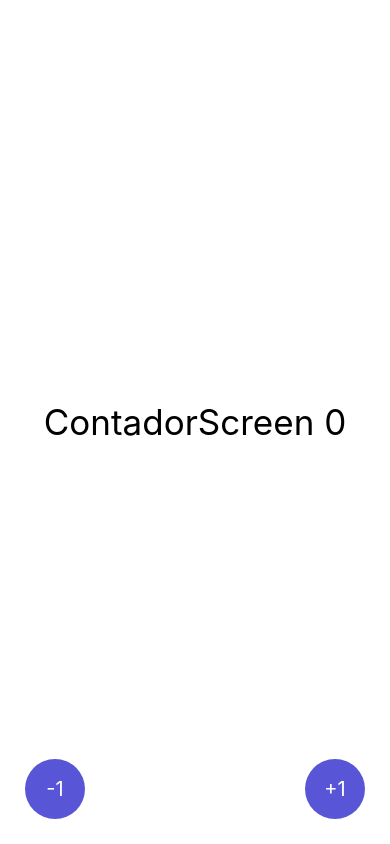
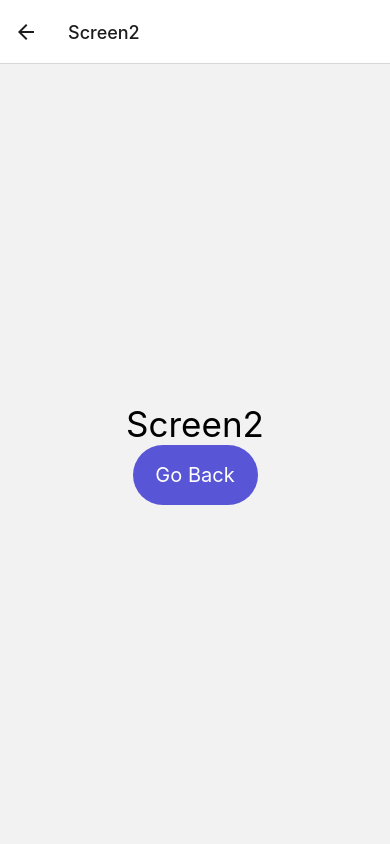
Before and after one commit to apolo-deloitte/RN-Formacion-TS, a React Native app: screen /Screen2 in a window 390 px wide. Built offline with nearby package versions, Linux system fonts and the light colour scheme.

Commit message:
add navigaton options and give navigation from Home screen to Screen 2

```diff
--- a/App.tsx
+++ b/App.tsx
@@ -1,9 +1,9 @@
+import 'react-native-gesture-handler';
 import React from 'react';
-import HolaMundoScreen from './src/screens/HolaMundoScreen';
-import ContadorScreen from './src/screens/ContadorScreen';
+import MainStackNavigation from './src/navigation/MainStackNavigation';
 
 const App = () => {
-  return <ContadorScreen />;
+  return <MainStackNavigation></MainStackNavigation>;
 };
 
 export default App;
--- a/src/components/FabButton.tsx
+++ b/src/components/FabButton.tsx
@@ -4,11 +4,10 @@ import React from 'react';
 interface FabProps {
   onPress: () => void;
   propStyle: object;
-  state: number;
   text: string;
 }
 
-const FabButton = ({onPress, propStyle, state, text}: FabProps) => {
+const FabButton = ({onPress, propStyle, text}: FabProps) => {
   return (
     <TouchableOpacity style={[styles.btn, propStyle]} onPress={onPress}>
       <Text style={styles.button_text_fab}>{text}</Text>
--- /dev/null
+++ b/src/navigation/MainStackNavigation.tsx
@@ -0,0 +1,20 @@
+import {Text, StyleSheet, View} from 'react-native';
+import React, {Component} from 'react';
+import {NavigationContainer} from '@react-navigation/native';
+import {createNativeStackNavigator} from '@react-navigation/native-stack';
+import ContadorScreen from '../screens/ContadorScreen';
+import Screen2 from '../screens/Screen2';
+
+const Stack = createNativeStackNavigator();
+const MainStackNavigation = () => {
+  return (
+    <NavigationContainer>
+      <Stack.Navigator>
+        <Stack.Screen name="Home" component={ContadorScreen} />
+        <Stack.Screen name="Screen2" component={Screen2} />
+      </Stack.Navigator>
+    </NavigationContainer>
+  );
+};
+export default MainStackNavigation;
+const styles = StyleSheet.create({});
--- a/src/screens/ContadorScreen.tsx
+++ b/src/screens/ContadorScreen.tsx
@@ -1,24 +1,27 @@
+import {NativeStackScreenProps} from '@react-navigation/native-stack';
 import React, {useState} from 'react';
-import {Text, View, StyleSheet, TouchableOpacity} from 'react-native';
+import {Text, View, StyleSheet} from 'react-native';
 import FabButton from '../components/FabButton';
 
-interface ContadorScreenProps {}
+interface ContadorScreenProps extends NativeStackScreenProps<any, any> {}
 
-const ContadorScreen = (props: ContadorScreenProps) => {
+const ContadorScreen = ({navigation}: ContadorScreenProps) => {
   const [contador, setContador] = useState(0);
-
   return (
     <View style={styles.viewStyle}>
       <Text style={styles.textStyle}>ContadorScreen {contador}</Text>
       <FabButton
+        onPress={() => navigation.navigate('Screen2')}
+        propStyle={styles.buttonGoScreen2}
+        text="Go Screen 2"
+      />
+      <FabButton
         onPress={() => setContador(contador - 1)}
-        state={contador}
         propStyle={styles.buttonLeft}
         text="-1"
       />
       <FabButton
         onPress={() => setContador(contador + 1)}
-        state={contador}
         propStyle={styles.buttonRight}
         text="+1"
       />
@@ -48,4 +51,10 @@ const styles = StyleSheet.create({
     left: 25,
     position: 'absolute',
   },
+  buttonGoScreen2: {
+    justifyContent: 'center',
+    alignSelf: 'center',
+    width: 125,
+    heigth: 5,
+  },
 });
--- /dev/null
+++ b/src/screens/Screen2.tsx
@@ -0,0 +1,41 @@
+import {NativeStackScreenProps} from '@react-navigation/native-stack';
+import React, {useState} from 'react';
+import {Text, View, StyleSheet, TouchableOpacity} from 'react-native';
+import FabButton from '../components/FabButton';
+
+interface Screen2Props extends NativeStackScreenProps<any, any> {}
+
+const Screen2 = (props: Screen2Props) => {
+  const [contador, setContador] = useState(0);
+  const {navigation} = props;
+  return (
+    <View style={styles.viewStyle}>
+      <Text style={styles.textStyle}>Screen2</Text>
+      <FabButton
+        onPress={() => navigation.goBack()}
+        propStyle={styles.buttonGoBack}
+        text="Go Back"
+      />
+    </View>
+  );
+};
+
+export default Screen2;
+
+const styles = StyleSheet.create({
+  viewStyle: {
+    flex: 1,
+    justifyContent: 'center',
+  },
+  textStyle: {
+    fontSize: 35,
+    color: 'black',
+    textAlign: 'center',
+  },
+  buttonGoBack: {
+    justifyContent: 'center',
+    alignSelf: 'center',
+    width: 125,
+    heigth: 5,
+  },
+});
```
